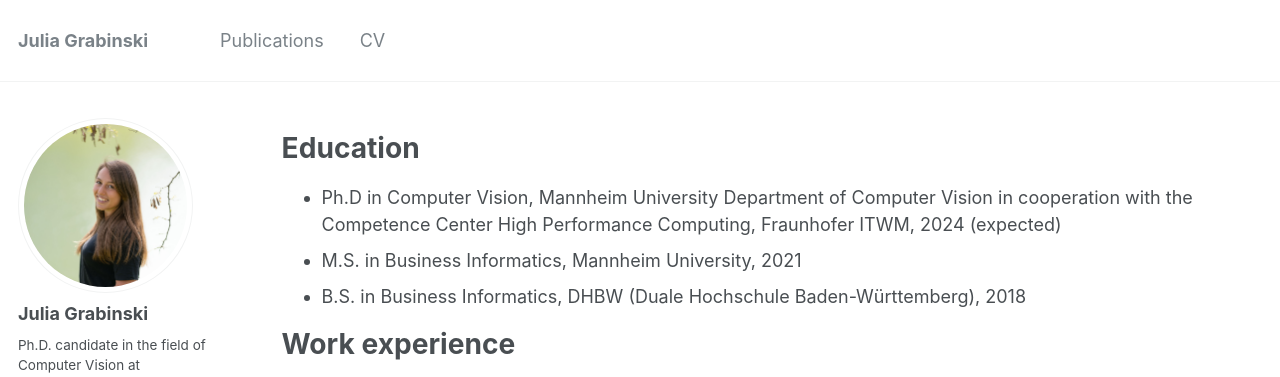
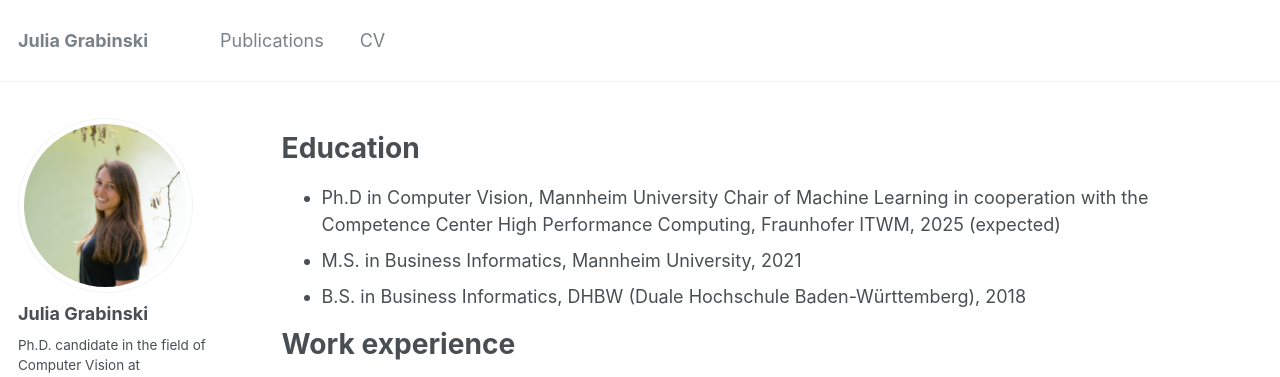
Before and after one commit to GeJulia/gejulia.github.io, a Jekyll site: the page built from _pages/cv.md, in a window 1280 px wide and 1223 px high. Shown: the top 377 px of the window. Built offline with Jekyll 4.4.1, drawn with Linux system fonts in a browser that asks for light colours; some web fonts are replaced.

Commit message:
update cv

```diff
--- a/_pages/cv.md
+++ b/_pages/cv.md
@@ -12,7 +12,7 @@ redirect_from:
 Education
 ======
 
-* Ph.D in Computer Vision, Mannheim University Department of Computer Vision in cooperation with the Competence Center High Performance Computing, Fraunhofer ITWM, 2024 (expected)
+* Ph.D in Computer Vision, Mannheim University Chair of Machine Learning in cooperation with the Competence Center High Performance Computing, Fraunhofer ITWM, 2025 (expected)
 * M.S. in Business Informatics, Mannheim University, 2021
 * B.S. in Business Informatics, DHBW (Duale Hochschule Baden-Württemberg), 2018
 
```
